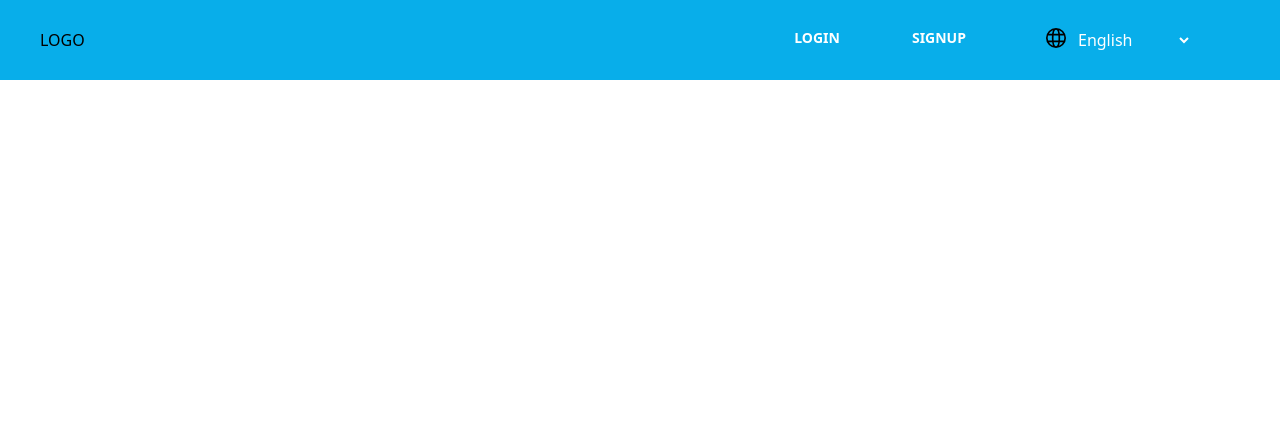
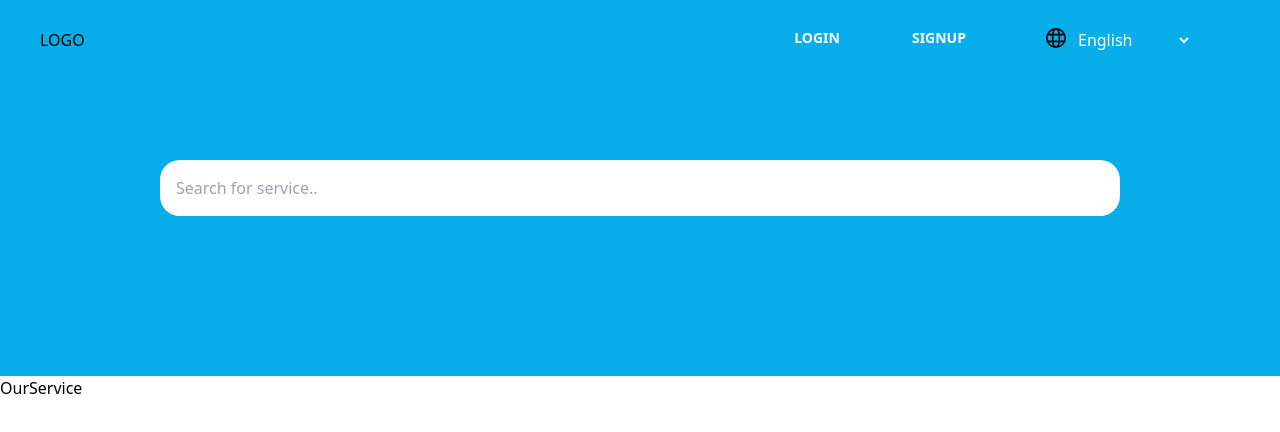
Before and after one commit to nyirurugoomar/Service-register-app, a React (Create React App) app: page / in a window 1280 px wide. Shown: the top 432 px of the page. Built offline with nearby package versions, Linux system fonts and the light colour scheme.

Commit message:
searching input

```diff
--- a/src/App.js
+++ b/src/App.js
@@ -1,12 +1,14 @@
 import './App.css';
-import Home from './component/Home';
 import Navbar from './component/Navbar';
+import OurService from './component/OurService';
+import Search from './component/Search';
 
 function App() {
   return (
     <>
     <Navbar/>
-    <Home/>
+    <Search/>
+    <OurService/>
     </>
   );
 }
--- a/src/component/Home.jsx
+++ /dev/null
@@ -1,9 +0,0 @@
-import React from 'react'
-
-function Home() {
-  return (
-    <div>Home</div>
-  )
-}
-
-export default Home
--- /dev/null
+++ b/src/component/OurService.jsx
@@ -0,0 +1,9 @@
+import React from 'react'
+
+function OurService() {
+  return (
+    <div>OurService</div>
+  )
+}
+
+export default OurService
--- /dev/null
+++ b/src/component/Search.jsx
@@ -0,0 +1,18 @@
+import React from 'react'
+function Search() {
+  return (
+    <>
+      <div className='md:w-screen h-full p-40 bg-[#08AEEA]'>
+        <div className=''>
+            <form className=''>
+            <input className='p-4 md:w-full  rounded-[20px]   ' placeholder="Search for service.."/>
+            </form>
+
+        </div>
+
+      </div>
+    </>
+  )
+}
+
+export default Search
```
Also changed, not shown: 1 other file (tests, documents, lock files or other folders).
